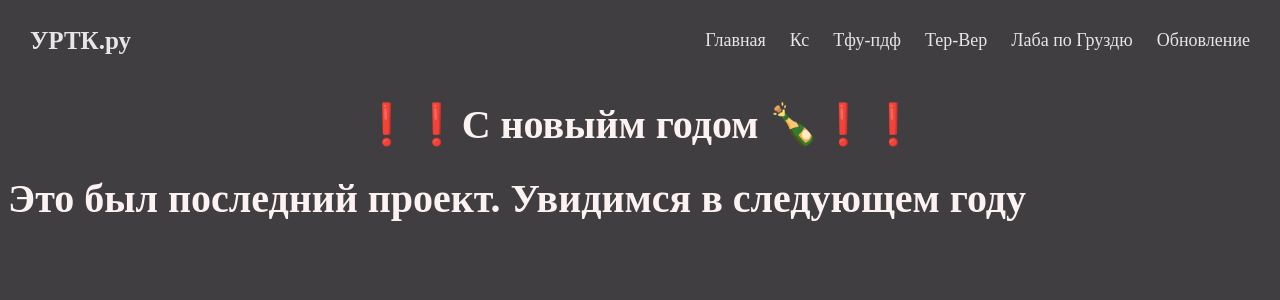
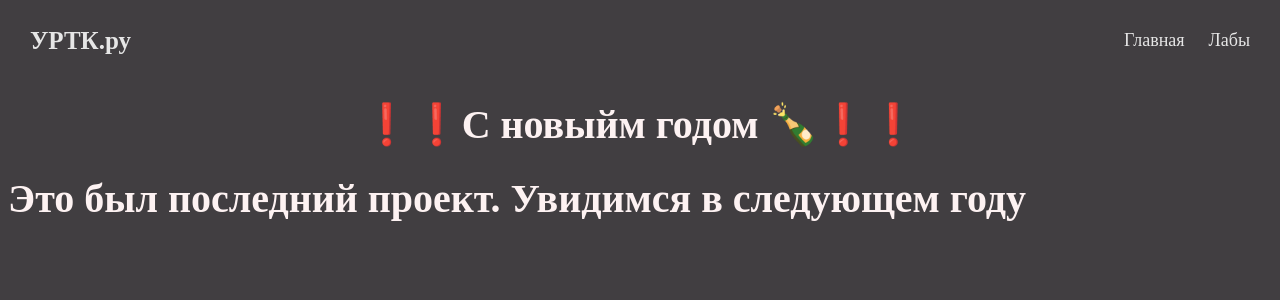
Before and after one commit to Anton5r/MyWeb, a Next.js app: page / in a window 1280 px wide. Shown: the top 300 px of the page. Built offline with nearby package versions, Linux system fonts and the light colour scheme.

Commit message:
сайтттт

```diff
--- a/pages/_app.js
+++ b/pages/_app.js
@@ -12,11 +12,11 @@ export default function App({ Component, pageProps }) {
               <a href="https://urtt.ru" className={styles.logo}>УРТК.ру</a>
               <div className={styles.headerr}>
                   <a href="../">Главная</a>
-                  <a href="../posts">Кс</a>
-                  <a href="../about/about">Тфу-пдф</a>
+                  <a href="../posts">Лабы</a>
+                  {/* <a href="../about/about">Тфу-пдф</a>
                   <a href="../ter ">Тер-Вер</a>
                   <a href='../about/laba'>Лаба по Груздю</a>
-                  <a href="../test">Обновление</a>
+                  <a href="../test">Обновление</a> */}
               </div>
           </div>
       </header>
```
